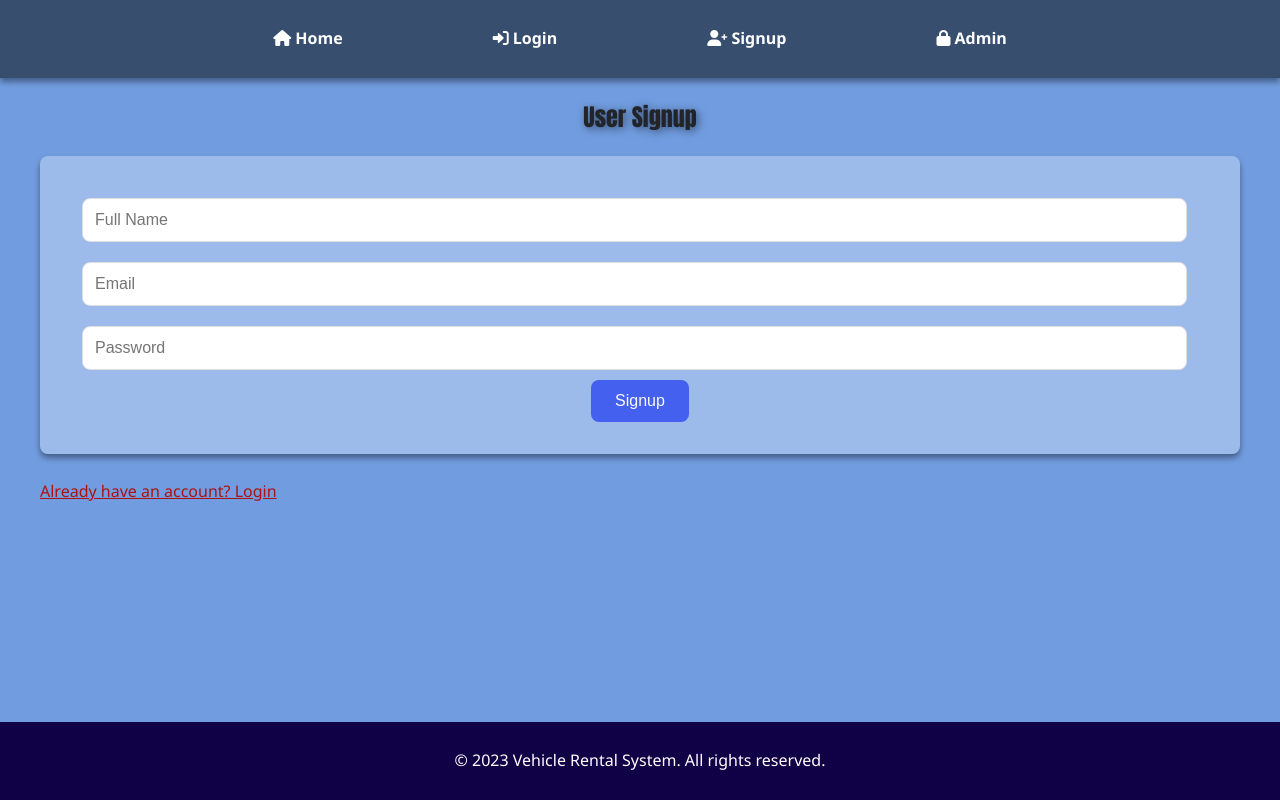
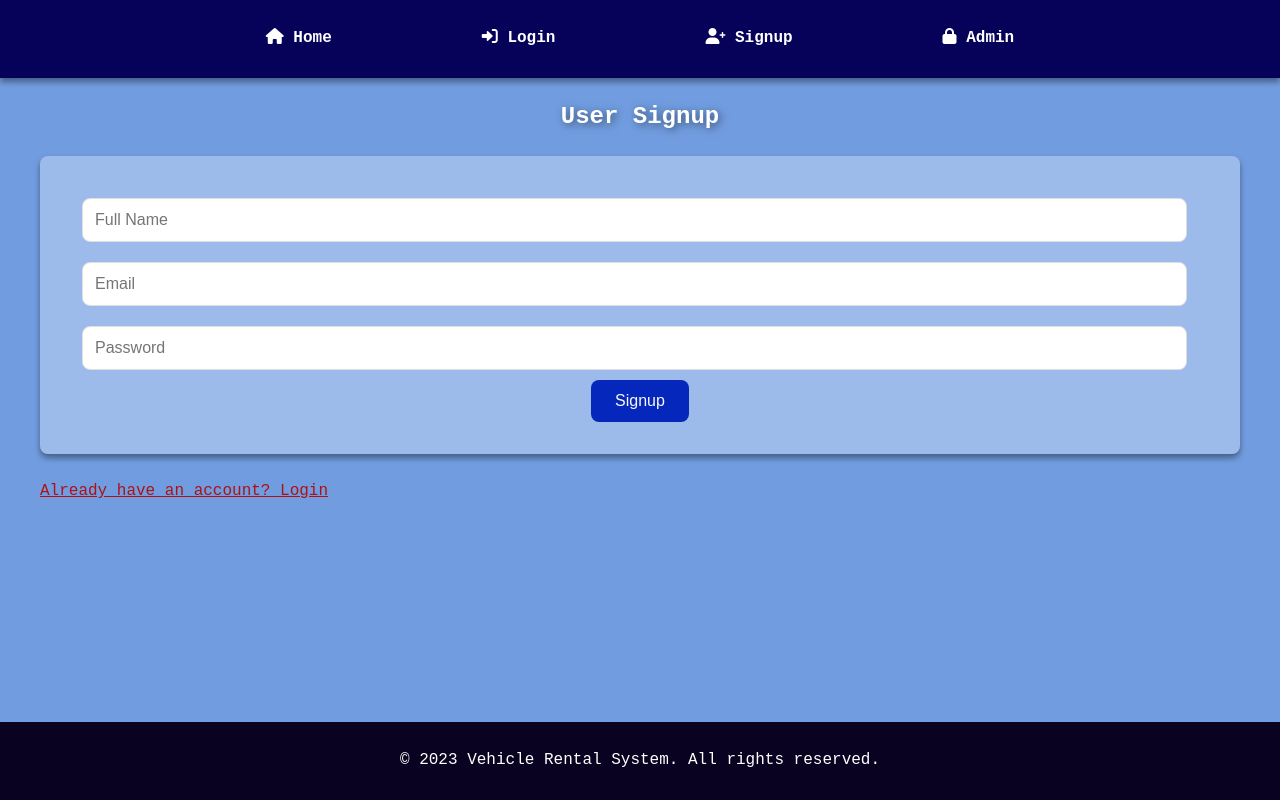
Before and after one commit to vinaya-anil954/vehicle-rental-system, a Flask app: page /signup in a window 1280 px wide. Run offline with Flask 3, Linux system fonts and the light colour scheme.

Commit message:
diverged ,commiting again the whole repo

```diff
--- a/frontend/static/style.css
+++ b/frontend/static/style.css
@@ -1,6 +1,6 @@
 /* Base Styles */
 :root {
-  --primary-color: #4361ee;
+  --primary-color: #0627bb;
   --secondary-color: #3f37c9;
   --success-color: #4cc9f0;
   --danger-color: #f72585;
@@ -12,7 +12,7 @@
 }
 
 body {
-  font-family: 'Segoe UI', Tahoma, Geneva, Verdana, sans-serif;
+  font-family: 'Courier New', Courier, monospace;
   background-color: #719de0;
   color: var(--dark-color);
   line-height: 1.6;
@@ -61,11 +61,11 @@ body {
     display: flex;
     font-size: 30px;
     text-align: center;
-    font-family: Cambria, Cochin, Georgia, Times, 'Times New Roman', serif;
+
     flex-direction: column;
     justify-content: center;
     align-items: center;
-    color: rgb(12, 27, 95);
+    color: rgb(255, 255, 255);
     text-shadow: 2px 2px 8px rgba(0, 0, 0, 0.5);
 }
 
@@ -80,26 +80,33 @@ body {
   display: flex;
   gap: 0;
 }
-
+.home p{
+  margin: 0;
+  padding-bottom: 80px;
+}
 .home h1{
     display: block;
     font-size: 2em;
+    margin: 0;
     margin-block-start: 0.67em;
     margin-block-end: 0.67em;
     margin-inline-start: 0px;
     margin-inline-end: 0px;
     font-weight: bold;
     unicode-bidi: isolate;
+    margin-bottom: 0;
+
+    /* font-family: fantasy; */
 
 }
 
 /* Navigation */
 nav {
-  background-color: transparent;
+  background-color: #06025a;
   padding: 1rem 0;
   box-shadow: var(--box-shadow);
   opacity: 21px;
-  background: rgba(0, 0, 0, 0.5);
+  /* background: rgba(0, 0, 0, 0.5);  */
 }
 
 .ul {
@@ -136,9 +143,10 @@ nav a:hover {
 .login h2,.signup h2,.admin h2 {
   text-shadow: 2px 2px 8px rgba(0, 0, 0, 0.5);
   text-align: center;
+  color: #ffffff;
   background-color: transparent;
   transition: all 0.3s ease-in-out;
-  font-family: Impact, Haettenschweiler, 'Arial Narrow Bold', sans-serif;
+  /* font-family:  Cambria, Cochin, Georgia, Times, 'Times New Roman', serif; */
 }
 
 
@@ -156,7 +164,12 @@ nav a:hover {
   transition: var(--transition);
 
 }
-
+.card h2{
+  /* font-family: Cambria, Cochin, Georgia, Times, 'Times New Roman', serif; */
+  text-shadow: 2px 2px 8px rgba(0, 0, 0, 0.5);
+  text-align: center;
+  font-size: 40px;
+}
 .card:hover {
   transform: translateY(-5px);
   box-shadow: 0 10px 20px rgba(0, 0, 0, 0.1);
@@ -218,7 +231,7 @@ footer{
     bottom: 0;
     left: 0;
     width: 100%;
-    background: #100147;
+    background: #090220;
     color: white;
     text-align: center;
     padding: 10px 0;
```
